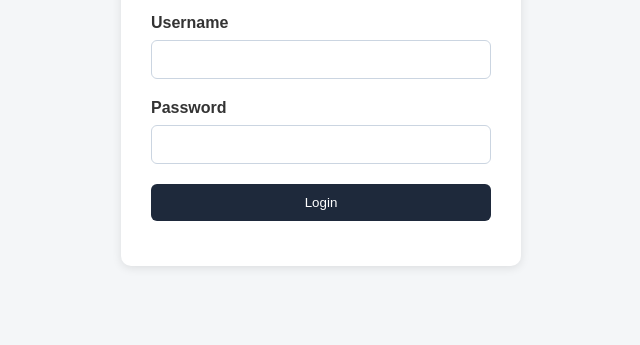
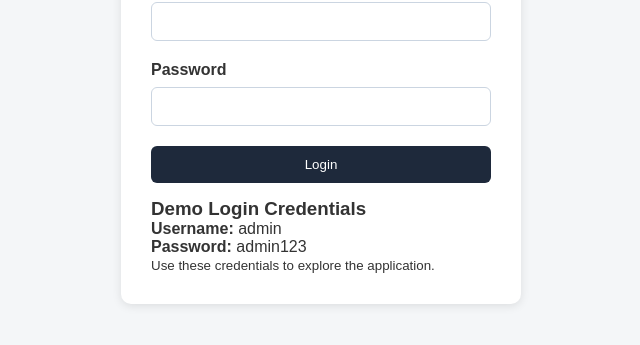
Before and after one commit to Abhishek-2448/Student-Attendance-and-Grades-Management-System, a plain HTML site: page login.html in a window 1280 px wide. Shown: the part 335-680 px from the top of the page, without its empty margins (319-959 px from the left). Drawn offline with Linux system fonts and the light colour scheme.

Commit message:
Demo Login Credentials added

```diff
--- a/login.html
+++ b/login.html
@@ -1,3 +1,4 @@
+
 <!doctype html>
 <html lang="en">
 <head>
@@ -28,10 +29,16 @@
 
             <p id="loginMessage"></p>
         </form>
+
+        <div class="demo-credentials">
+            <h3>Demo Login Credentials</h3>
+            <p><strong>Username:</strong> admin</p>
+            <p><strong>Password:</strong> admin123</p>
+            <small>Use these credentials to explore the application.</small>
+        </div>
     </div>
 
     <script src="JS/api.js"></script>
     <script src="JS/login.js"></script>
-
 </body>
 </html>
```
Lines whose indentation alone changed are shown as unchanged.
